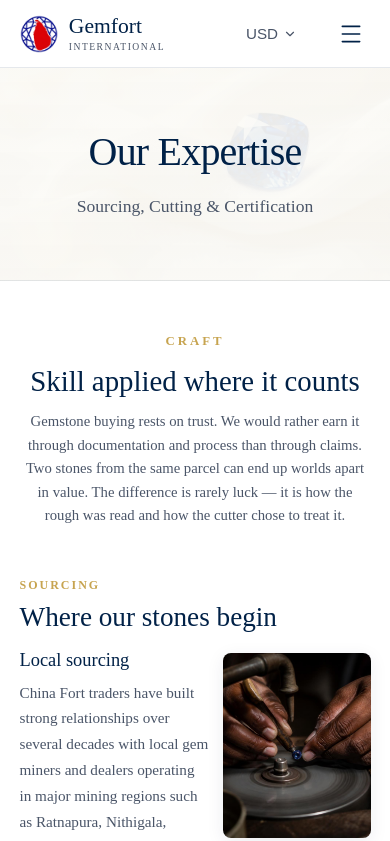
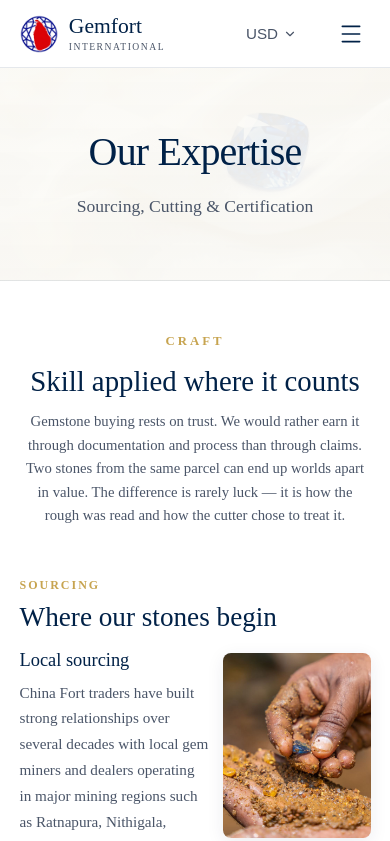
Before and after one commit to ishthiyaqAhamed/Gemfort, a Next.js app: page /expertise in a window 390 px wide. Shown: the top 841 px of the page. Built offline with nearby package versions, Linux system fonts and the light colour scheme; a web font is replaced by a local one.

Commit message:
feat: replace Sourcing section image with gemstone mining hands image across desktop and mobile UI

```diff
--- a/src/app/expertise/page.tsx
+++ b/src/app/expertise/page.tsx
@@ -56,7 +56,13 @@ export default function ExpertisePage() {
                 <h2 className={styles.featureTitle}>Where our stones begin</h2>
               </div>
               <div className={styles.mediaBlock}>
-                <Image src="/images/custom-sourcing.png" alt="Sourcing" fill className={styles.featureImage} />
+                <Image
+                  src="/images/rough-gemstone-sourcing.png"
+                  alt="Where our stones begin - Gemstone Sourcing"
+                  fill
+                  className={styles.featureImage}
+                  priority
+                />
               </div>
               <div className={styles.textBlock}>
                 <h3 className={styles.subHeading}>Local sourcing</h3>
```
Also changed, not shown: public/images/custom-sourcing.png, public/images/rough-gemstone-sourcing.png (added).
